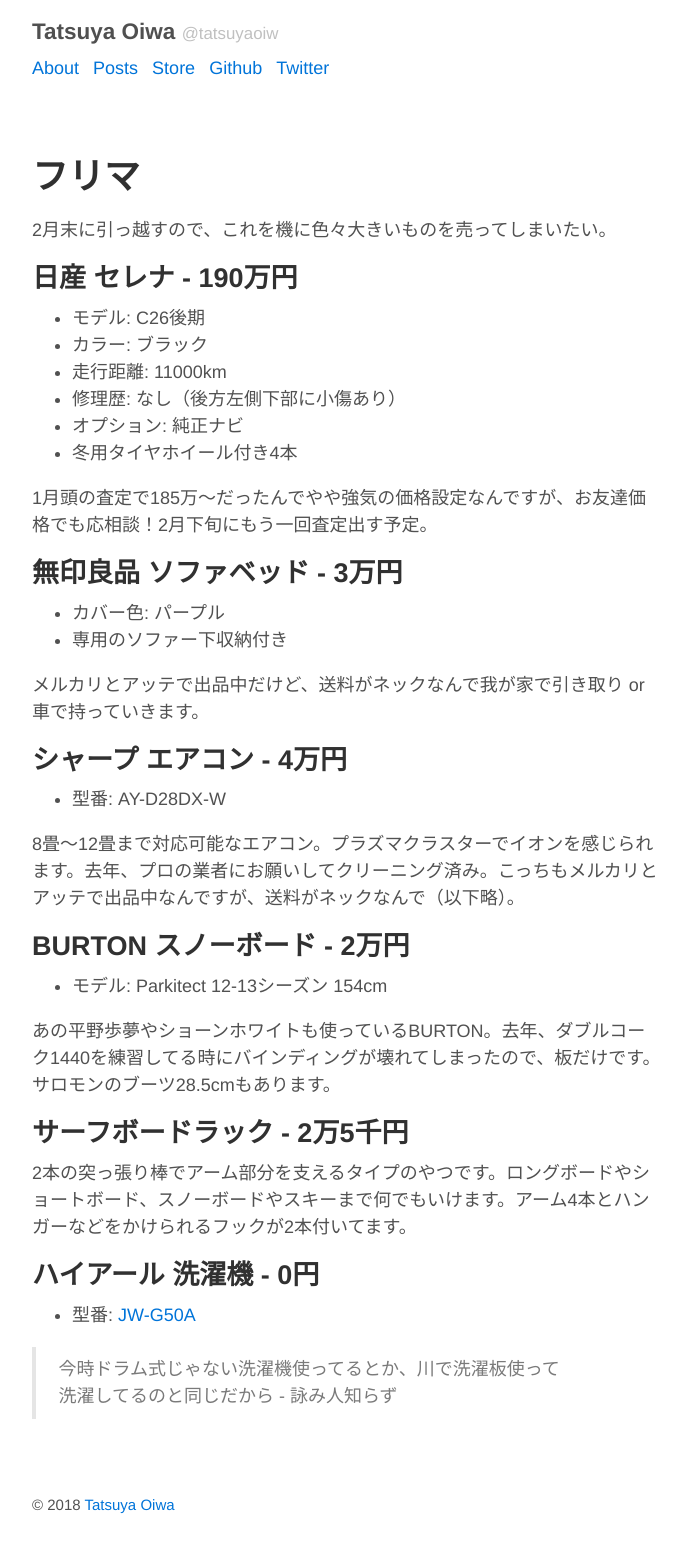
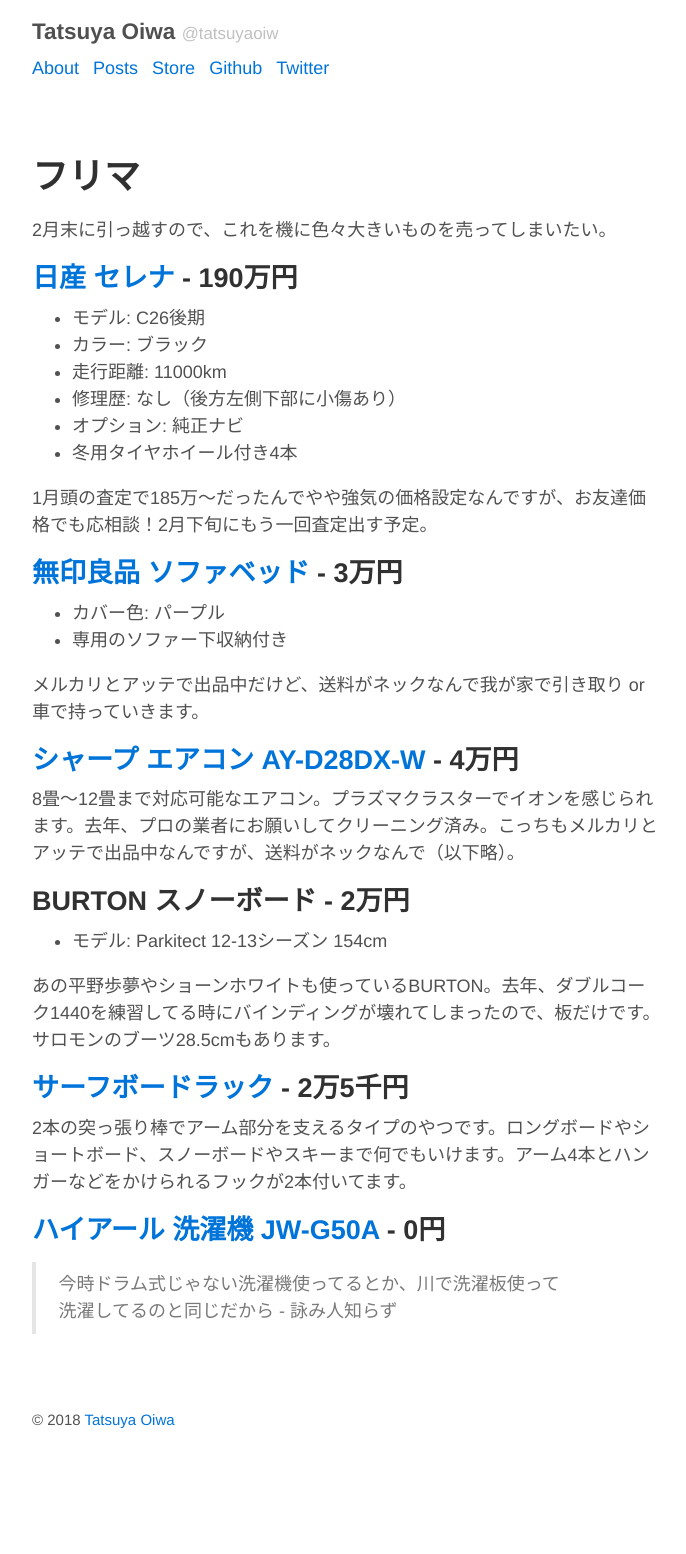
Before and after one commit to tatsuya/tatsuyaoiw.github.io, a Jekyll site: the page built from store.md, in a window 1280 px wide. Shown: the whole page, without its empty margins (293-979 px from the left). Built offline with Jekyll 4.4.1, drawn with Linux system fonts in a browser that asks for light colours; comment, search, counter and statistics services are not loaded; after the commit the page ends 1469 px from its top, so only the background shows below that; some of the changed lines change nothing that is shown.

Commit message:
added links to store items

```diff
--- a/store.md
+++ b/store.md
@@ -5,7 +5,7 @@
 
 2月末に引っ越すので、これを機に色々大きいものを売ってしまいたい。
 
-## 日産 セレナ - 190万円
+## [日産 セレナ](https://ja.wikipedia.org/wiki/%E6%97%A5%E7%94%A3%E3%83%BB%E3%82%BB%E3%83%AC%E3%83%8A#4%E4%BB%A3%E7%9B%AE_C26%E5%9E%8B%EF%BC%882010%E5%B9%B4_-_2016%E5%B9%B4%EF%BC%89) - 190万円
 
 - モデル: C26後期
 - カラー: ブラック
@@ -16,16 +16,14 @@
 
 1月頭の査定で185万〜だったんでやや強気の価格設定なんですが、お友達価格でも応相談！2月下旬にもう一回査定出す予定。
 
-## 無印良品 ソファベッド - 3万円
+## [無印良品 ソファベッド](https://www.muji.net/store/list/%E5%AE%B6%E5%85%B7%E3%83%BB%E3%82%A4%E3%83%B3%E3%83%86%E3%83%AA%E3%82%A2%E3%83%BB%E5%AE%B6%E9%9B%BB%2B%E3%83%99%E3%83%83%E3%83%89%2B%E3%83%99%E3%83%83%E3%83%89%E3%83%AB%E3%83%BC%E3%83%A0%2B%E3%82%BD%E3%83%95%E3%82%A1%E3%83%99%E3%83%83%E3%83%89) - 3万円
 
 - カバー色: パープル
 - 専用のソファー下収納付き
 
 メルカリとアッテで出品中だけど、送料がネックなんで我が家で引き取り or 車で持っていきます。
 
-## シャープ エアコン - 4万円
-
-- 型番: AY-D28DX-W
+## [シャープ エアコン AY-D28DX-W](http://kakaku.com/item/K0000614314/) - 4万円
 
 8畳〜12畳まで対応可能なエアコン。プラズマクラスターでイオンを感じられます。去年、プロの業者にお願いしてクリーニング済み。こっちもメルカリとアッテで出品中なんですが、送料がネックなんで（以下略）。
 
@@ -35,12 +33,10 @@
 
 あの平野歩夢やショーンホワイトも使っているBURTON。去年、ダブルコーク1440を練習してる時にバインディングが壊れてしまったので、板だけです。サロモンのブーツ28.5cmもあります。
 
-## サーフボードラック - 2万5千円
+## [サーフボードラック](http://www.oceandept.net/?pid=126582244) - 2万5千円
 
 2本の突っ張り棒でアーム部分を支えるタイプのやつです。ロングボードやショートボード、スノーボードやスキーまで何でもいけます。アーム4本とハンガーなどをかけられるフックが2本付いてます。
 
-## ハイアール 洗濯機 - 0円
-
-- 型番: [JW-G50A](http://www.haier.com/jp/products/discontinued/discontinued_washingmachine/201203/t20120322_118923.shtml)
+## [ハイアール 洗濯機 JW-G50A](http://www.haier.com/jp/products/discontinued/discontinued_washingmachine/201203/t20120322_118923.shtml) - 0円
 
 > 今時ドラム式じゃない洗濯機使ってるとか、川で洗濯板使って洗濯してるのと同じだから - 詠み人知らず
```
